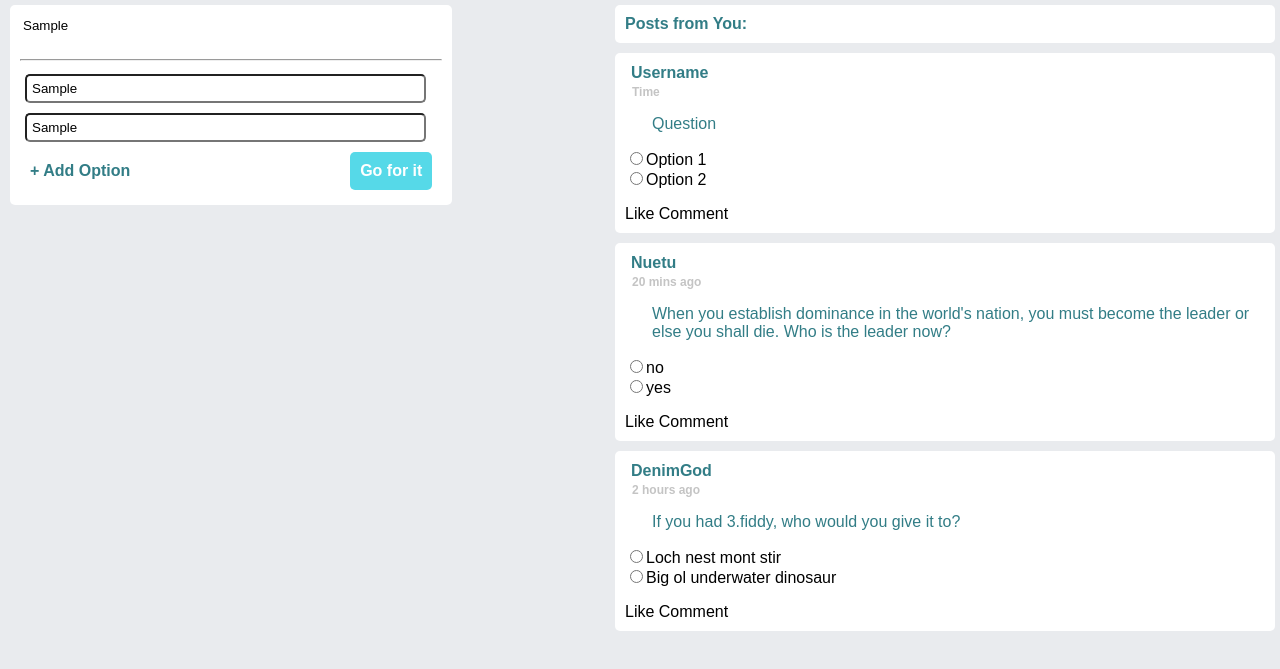
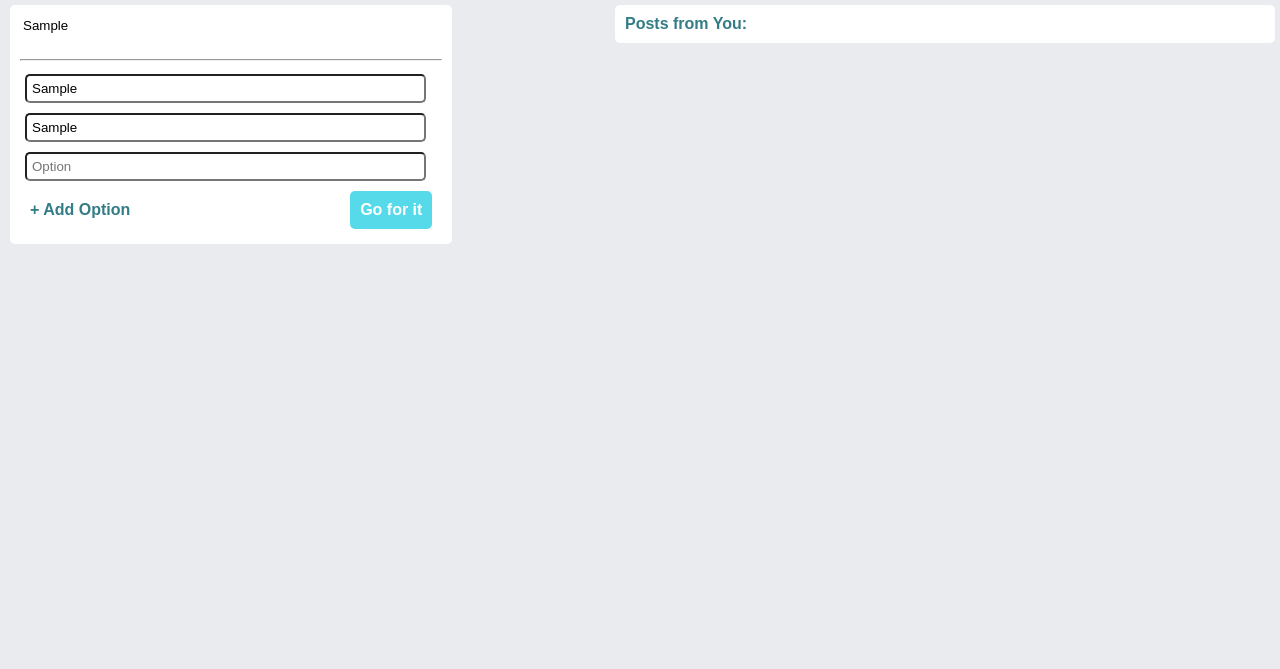
Before and after one commit to nuetu/pollparty, a plain HTML site: page index.html in a window 1280 px wide. Both pictures are taken after typing "Sample", "Sample", "Sample" into the empty fields and a click on the button "+ Add Option". Shown: the part 49-718 px from the top of the page. Drawn offline with nearby package versions, Linux system fonts and the light colour scheme.

Commit message:
Update From Rowan 3/25/201
I have implemented a way of adding new posts to the feeds section. I will later work on how to get the options and question in it. Currently it's just default stuff. Might need to change some stuff in the html file. IDK

```diff
--- a/index.html
+++ b/index.html
@@ -52,7 +52,7 @@
 <meta name="viewport" content="width=device-width, initial-scale=1.0">
 <meta name="author" content="Poll Party Application Development Team">
 <meta name="description" content="We got polls, you want polls.">
-<script src="jquery-3.3.1.min.js"></script>
+<script src="jquery-3.3.1.js"></script>
 <script src="script.js"></script>
 <link rel='shortcut icon' type='image/x-icon' href='favicon.ico'>
 <link rel="stylesheet" href="stylesheet.css">
@@ -78,49 +78,18 @@
 		<form>
 			<textarea id="question" placeholder="Ask Something..." name="question" required></textarea><br>
 			<hr>
-			<input type="text" name="Option" id="option" maxlength="140" placeholder="Option 1"><br>
-			<input type="text" name="Option" id="option" maxlength="140" placeholder="Option 2" ><br>
-			<input onclick="linkunavailable()" type="button" id="add" value="+ Add Option" name="options">
-			<input onclick="linkunavailable()" type="submit" id="submit" value="Go for it" name="question">
+			<ul id="optionsList" class="options">
+				<li><input type="text" name="Option" id="option" maxlength="140" placeholder="Option"></li>
+				<li><input type="text" name="Option" id="option" maxlength="140" placeholder="Option"></li>
+			</ul>
+			<input onclick="addOption()" type="button" id="add" value="+ Add Option" name="options">
+			<input onclick="submitPoll()" type="button" id="submit" value="Go for it" name="question">
 		</form>
 </div>
 <div id="home"> 		<!-- HOME PAGE HOME PAGE HOME PAGE HOME PAGE-->
 	<!-- div goes here -->
 	<div id="title">
 		Posts from You:
-	</div>
-	<div id="feed">
-		<input type="button" id="username" value="Username" name="feed"><br>
-		<time id="time">Time</time>
-		<p id="userquestion">Question</p>
-		<form>
-			<input id="pointer" type="radio" name="option" value="option1">Option 1<br>
-			<input id="pointer" type="radio" name="option" value="option2">Option 2<br>
-		</form>
-		Like Comment
-		<br>
-	</div>
-	<div id="feed">
-		<input type="button" id="username" value="Nuetu" name="feed"><br>
-		<time id="time">20 mins ago</time>
-		<p id="userquestion">When you establish dominance in the world's nation, you must become the leader or else you shall die. Who is the leader now?</p>
-		<form>
-			<input id="pointer" type="radio" name="option" value="option1">no<br>
-			<input id="pointer" type="radio" name="option" value="option2" >yes<br>
-		</form>
-		Like Comment
-		<br>
-	</div>
-	<div id="feed">
-		<input type="button" id="username" value="DenimGod" name="feed"><br>
-		<time id="time">2 hours ago</time>
-		<p id="userquestion">If you had 3.fiddy, who would you give it to?</p>
-		<form>
-			<input id="pointer" type="radio" name="option" value="option1">Loch nest mont stir<br>
-			<input id="pointer" type="radio" name="option" value="option2" >Big ol underwater dinosaur<br>
-		</form>
-		Like Comment
-		<br>
 	</div>
 </div>
 <div id="hot"> 			<!-- HOT PAGE HOT PAGE HOT PAGE HOT PAGE -->
--- a/script.js
+++ b/script.js
@@ -1,3 +1,4 @@
+
 function openhome() {
     var w = document.getElementById('home');
 	var x = document.getElementById('hot');
@@ -75,7 +76,7 @@ function openfollowing() {
 	document.getElementById("mobilenav").style.width = "0";
 }
 function linkunavailable() {
-    alert("You are literally a faggot if you haven't already known");
+    alert("This link is unavailable");
 }
 function openmobilenav() {
     document.getElementById("mobilenav").style.width = "100%";
@@ -83,3 +84,21 @@ function openmobilenav() {
 function closemobilenav() {
     document.getElementById("mobilenav").style.width = "0";
 }
+function addOption() {
+	var num = document.getElementById("optionsList").getElementsByTagName("li").length;
+	$(function(){
+		var last = $("li").last();
+		var newItem = $("#optionsList").append('<li><input type="text" name="Option" id="option" maxlength="140" placeholder="Option"></li>');
+	});
+}
+function submitPoll() {
+	var home = document.getElementById("home");
+	var post = document.createElement('div');
+	home.append(post);
+	post.setAttribute("id","feed");
+	$(function() {
+		$(post).append('<input type="text" id="username" value="Username" name="feed"><br><time id="time">Time</time><p id="userquestion">Question</p><form><input id="pointer" type="radio" name="option" value="option1">Option 1<br><input id="pointer" type="radio" name="option" value="option2">Option 2<br></form>Like Comment<br>');
+		$("#home").append('<br>');
+	});
+
+}
--- a/stylesheet.css
+++ b/stylesheet.css
@@ -41,6 +41,14 @@ li .hover {
 }
 .hover {
 	background-color: none;
+}
+.options{
+	list-style-type:none;
+	margin: 0;
+	padding: 0;
+}
+.option{
+
 }
 #username {
 	list-style-type: none;
```
